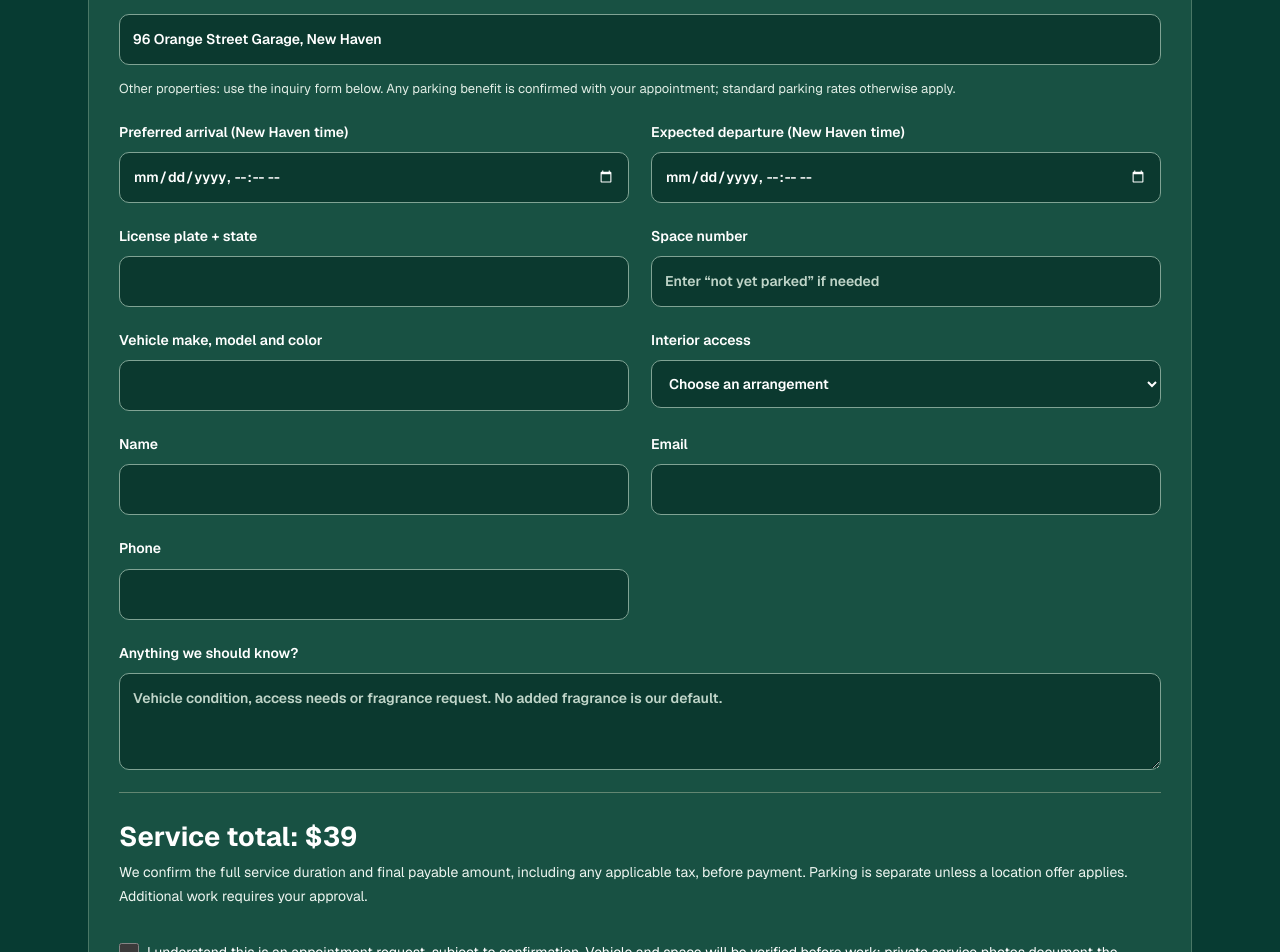
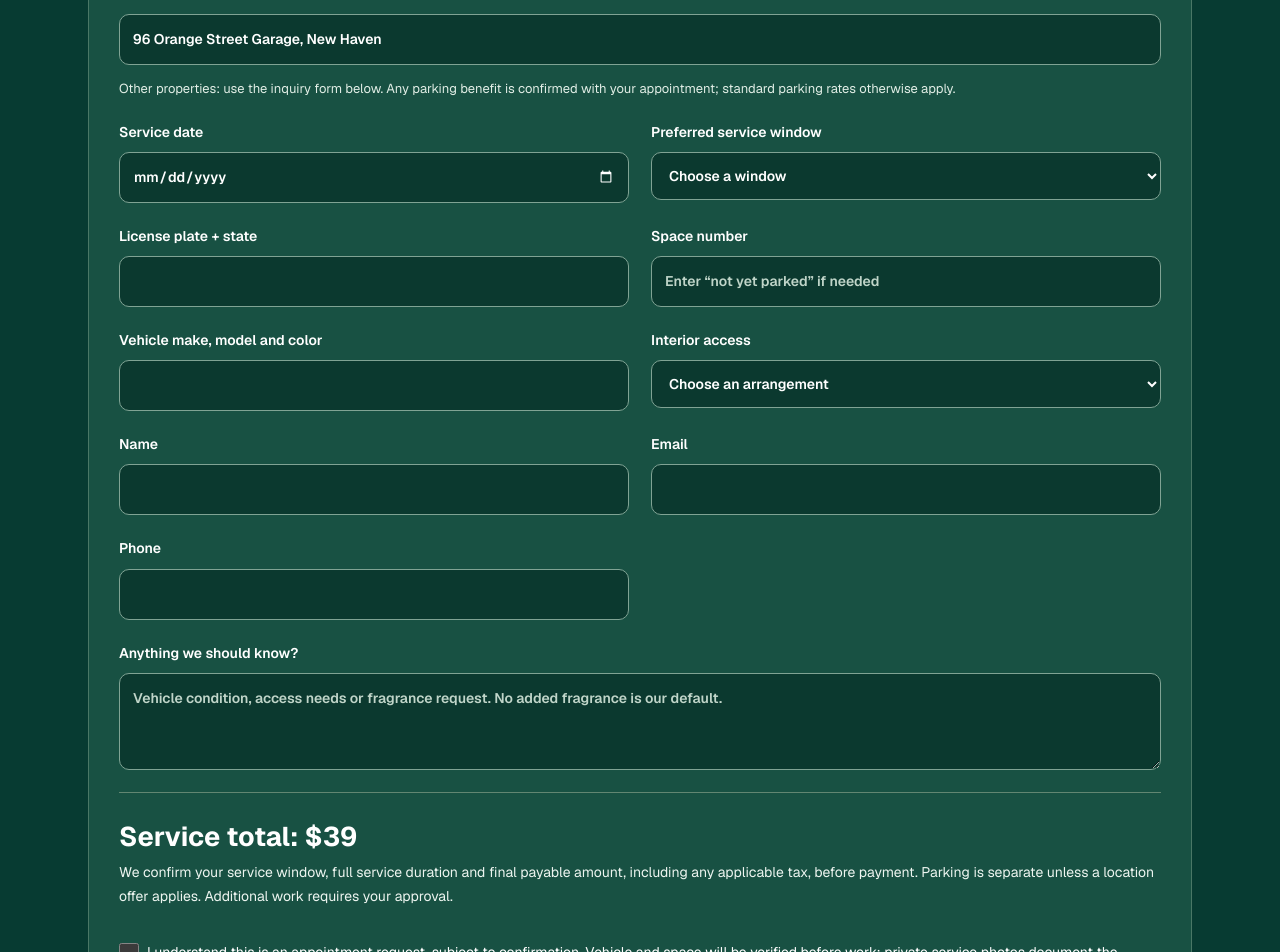
Before and after one commit to expresparking/express-parking-web, a Next.js app: page /velor in a window 1280 px wide. Shown: the part 4060-5012 px from the top of the page. Built offline with nearby package versions, Linux system fonts and the light colour scheme.

Commit message:
Use Velor service date and time windows for booking requests

```diff
--- a/app/velor/VelorBooking.tsx
+++ b/app/velor/VelorBooking.tsx
@@ -1,6 +1,7 @@
 'use client';
 import { FormEvent, useState, useEffect } from 'react';
 import { addons, packages, sizes } from '../lib/velor-menu';
+import { VELOR_WINDOWS } from '../lib/velor-booking';
 
 export default function VelorBooking() {
   const [size, setSize] = useState(0);
@@ -14,7 +15,6 @@ export default function VelorBooking() {
     event.preventDefault();
     const form = event.currentTarget;
     const data = new FormData(form);
-    if (String(data.get('departure')) <= String(data.get('arrival'))) { setResult('Departure must be later than arrival.'); return; }
     setBusy(true); setResult('');
     try {
       const response = await fetch('/api/contact/request', { method: 'POST', headers: { 'Content-Type': 'application/json' }, body: JSON.stringify({
@@ -33,14 +33,14 @@ export default function VelorBooking() {
       <label>Service<select value={service} onChange={e => { setService(Number(e.target.value)); setExtras([]); }}>{packages.map((p,i) => <option key={p.name} value={i}>{p.name}</option>)}</select></label>
       {service > 0 && <fieldset className="vr-full"><legend>Optional add-ons</legend>{addons.map((a,i) => <label className="vr-check" key={a.name}><input type="checkbox" checked={extras.includes(i)} onChange={e => setExtras(e.target.checked ? [...extras,i] : extras.filter(v => v !== i))}/><span>{a.name} · ${a.price}<small>{a.scope}</small></span></label>)}</fieldset>}
       <label className="vr-full">Location<input value="96 Orange Street Garage, New Haven" readOnly/><small>Other properties: use the inquiry form below. Any parking benefit is confirmed with your appointment; standard parking rates otherwise apply.</small></label>
-      <label>Preferred arrival (New Haven time)<input name="arrival" type="datetime-local" required min={new Date().toLocaleDateString('en-CA', { timeZone: 'America/New_York' }) + 'T00:00'}/></label>
-      <label>Expected departure (New Haven time)<input name="departure" type="datetime-local" required/></label>
+      <label>Service date<input name="service date" type="date" required min={new Date().toLocaleDateString('en-CA', { timeZone: 'America/New_York' })}/></label>
+      <label>Preferred service window<select name="service window" required defaultValue=""><option value="">Choose a window</option>{VELOR_WINDOWS.map(window => <option key={window.code} value={window.label}>{window.label}</option>)}</select></label>
       <label>License plate + state<input name="plate and state" required maxLength={30}/></label><label>Space number<input name="space" required maxLength={30} placeholder="Enter “not yet parked” if needed"/></label>
       <label>Vehicle make, model and color<input name="vehicle" required maxLength={120}/></label>
       <label>Interior access<select name="interior access" required><option value="">Choose an arrangement</option><option>Meet the Velor attendant</option><option>Please contact me to arrange key handoff</option>{service === 0 && <option>Exterior only — no interior access needed</option>}</select></label>
       <label>Name<input name="name" autoComplete="name" required maxLength={100}/></label><label>Email<input name="email" type="email" autoComplete="email" required/></label><label>Phone<input name="phone" type="tel" autoComplete="tel" required/></label>
       <label className="vr-full">Anything we should know?<textarea name="notes" rows={3} maxLength={2000} placeholder="Vehicle condition, access needs or fragrance request. No added fragrance is our default."/></label>
-      <div className="vr-full vr-total"><strong>Service total: ${total}</strong><p>{extras.length ? `Includes up to ${extras.reduce((s,i) => s + addons[i].minutes, 0)} additional minutes of add-on work. ` : ''}We confirm the full service duration and final payable amount, including any applicable tax, before payment. Parking is separate unless a location offer applies. Additional work requires your approval.</p></div>
+      <div className="vr-full vr-total"><strong>Service total: ${total}</strong><p>{extras.length ? `Includes up to ${extras.reduce((s,i) => s + addons[i].minutes, 0)} additional minutes of add-on work. ` : ''}We confirm your service window, full service duration and final payable amount, including any applicable tax, before payment. Parking is separate unless a location offer applies. Additional work requires your approval.</p></div>
       <label className="vr-check vr-full"><input type="checkbox" required/><span>I understand this is an appointment request, subject to confirmation. Vehicle and space will be verified before work; private service photos document the condition and completed work.</span></label>
       <button className="vr-button" disabled={busy}>{busy ? 'Sending…' : 'Request appointment'}</button><p className="vr-full" role="status">{result}</p>
     </form>}
```
